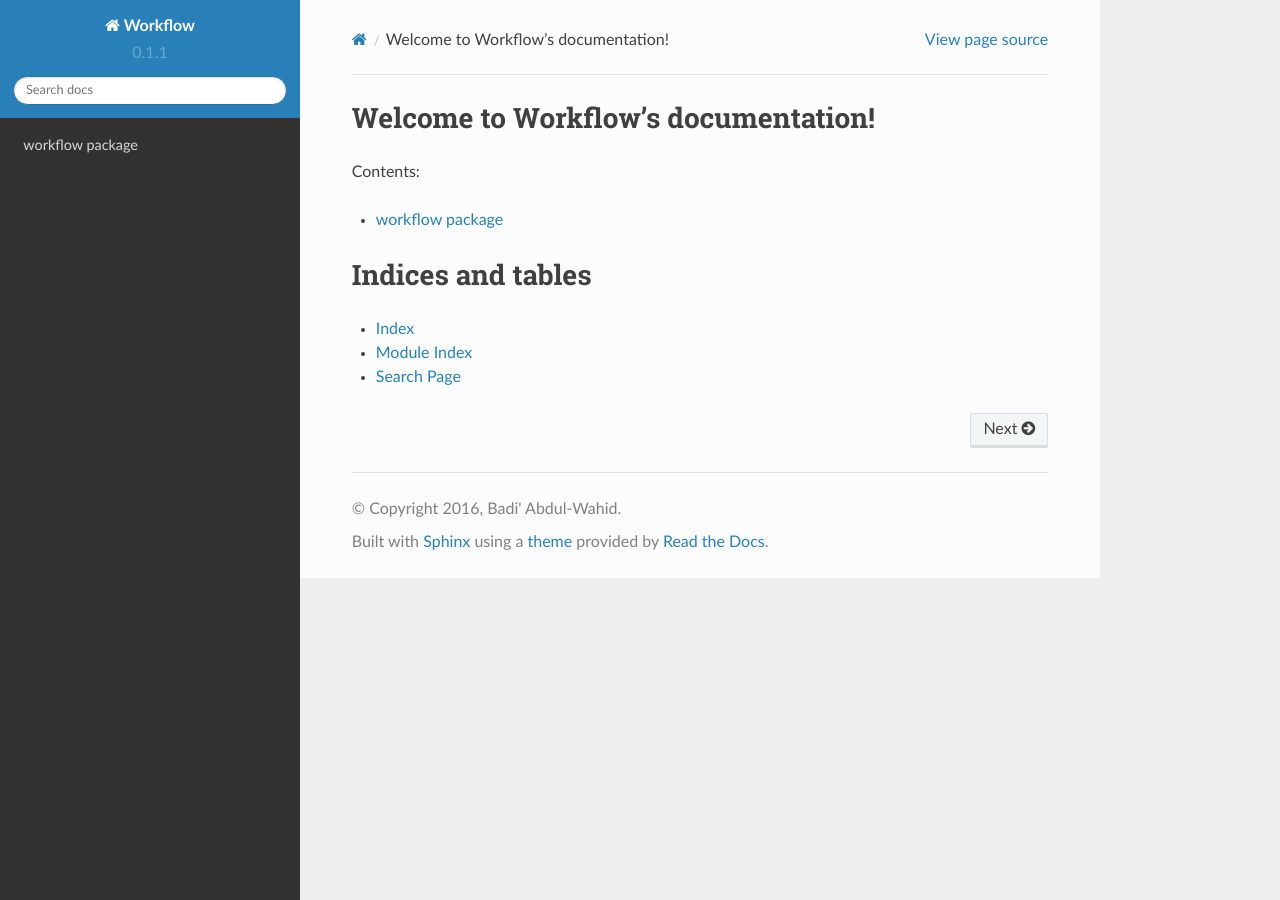
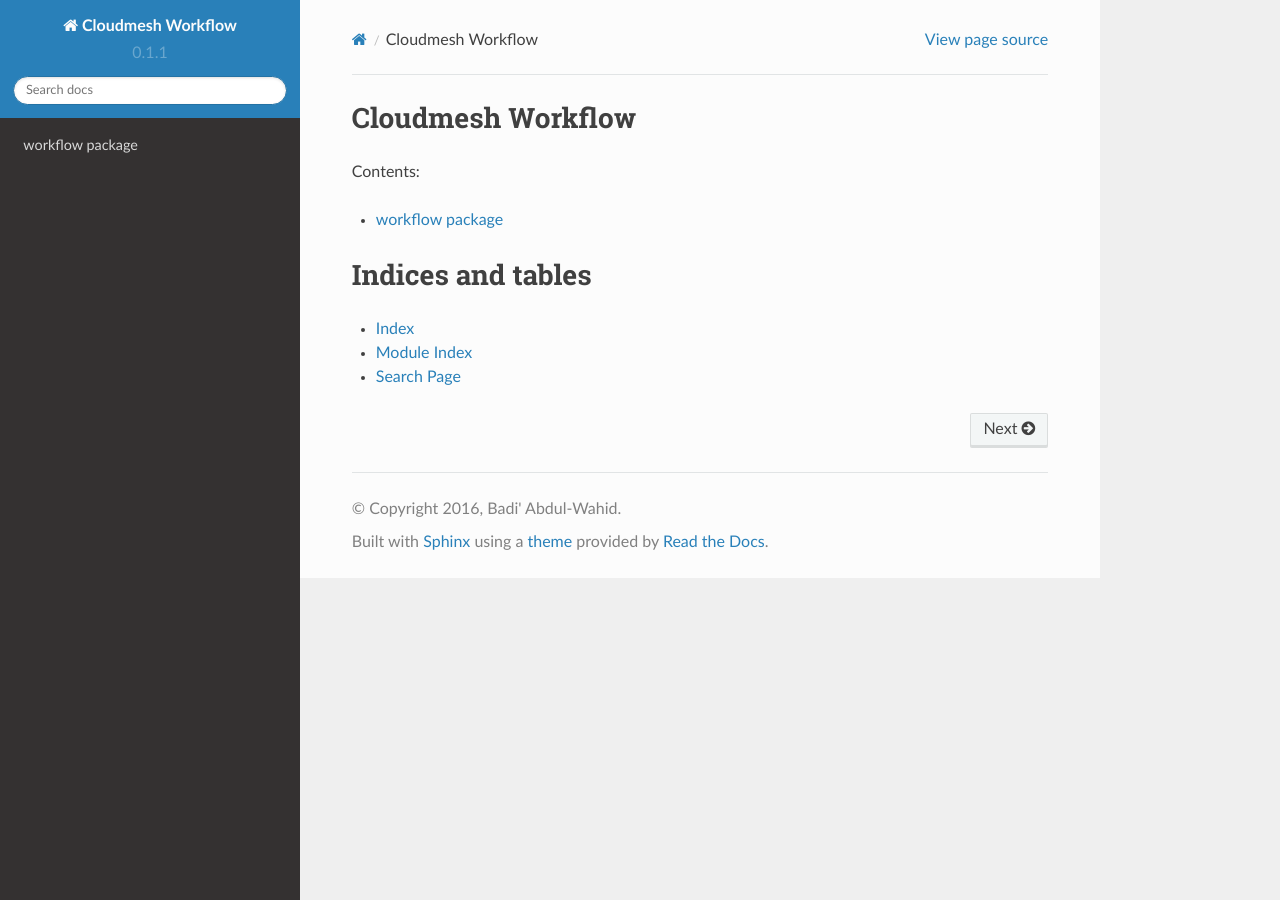
Before and after one commit to cloudmesh/cloudmesh-workflow, a Sphinx documentation site: the page built from docs/index.rst, in a window 1280 px wide. Built offline with Sphinx 7.4.7 and the Read the Docs theme 2.0.0, drawn with Linux system fonts in a browser that asks for light colours.

Commit message:
fix:dev: allign the documentation in the way we do the rest of cloudmesh packages

```diff
--- a/docs/conf.py
+++ b/docs/conf.py
@@ -1,6 +1,6 @@
 # -*- coding: utf-8 -*-
 #
-# Workflow documentation build configuration file, created by
+# Cloudmesh Workflow documentation build configuration file, created by
 # sphinx-quickstart on Mon Feb  1 15:28:48 2016.
 #
 # This file is execfile()d with the current directory set to its
@@ -54,7 +54,7 @@
 master_doc = 'index'
 
 # General information about the project.
-project = u'Workflow'
+project = u'Cloudmesh Workflow'
 copyright = u'2016, Badi\' Abdul-Wahid'
 author = u'Badi\' Abdul-Wahid'
 
@@ -82,7 +82,7 @@
 
 # List of patterns, relative to source directory, that match files and
 # directories to ignore when looking for source files.
-exclude_patterns = ['_build']
+exclude_patterns = ['build']
 
 # The reST default role (used for this markup: `text`) to use for all
 # documents.
@@ -208,7 +208,7 @@
 #html_search_scorer = 'scorer.js'
 
 # Output file base name for HTML help builder.
-htmlhelp_basename = 'Workflowdoc'
+htmlhelp_basename = 'cloudmeshworkflowdoc'
 
 # -- Options for LaTeX output ---------------------------------------------
 
@@ -230,7 +230,7 @@
 # (source start file, target name, title,
 #  author, documentclass [howto, manual, or own class]).
 latex_documents = [
-    (master_doc, 'Workflow.tex', u'Workflow Documentation',
+    (master_doc, 'cloudmesh_workflow.tex', u'Cloudmesh Workflow Documentation',
      u'Badi\' Abdul-Wahid', 'manual'),
 ]
 
@@ -260,7 +260,7 @@
 # One entry per manual page. List of tuples
 # (source start file, name, description, authors, manual section).
 man_pages = [
-    (master_doc, 'workflow', u'Workflow Documentation',
+    (master_doc, 'workflow', u'Cloudmesh Workflow Documentation',
      [author], 1)
 ]
 
@@ -274,8 +274,8 @@
 # (source start file, target name, title, author,
 #  dir menu entry, description, category)
 texinfo_documents = [
-    (master_doc, 'Workflow', u'Workflow Documentation',
-     author, 'Workflow', 'One line description of project.',
+    (master_doc, 'Cloudmesh Workflow', u'Cloudmesh Workflow Documentation',
+     author, 'Cloudmesh Workflow', 'One line description of project.',
      'Miscellaneous'),
 ]
 
--- a/docs/index.rst
+++ b/docs/index.rst
@@ -3,8 +3,8 @@
    You can adapt this file completely to your liking, but it should at least
    contain the root `toctree` directive.
 
-Welcome to Workflow's documentation!
-====================================
+Cloudmesh Workflow
+==================
 
 Contents:
 
```
Also changed, not shown: 2 other files.
